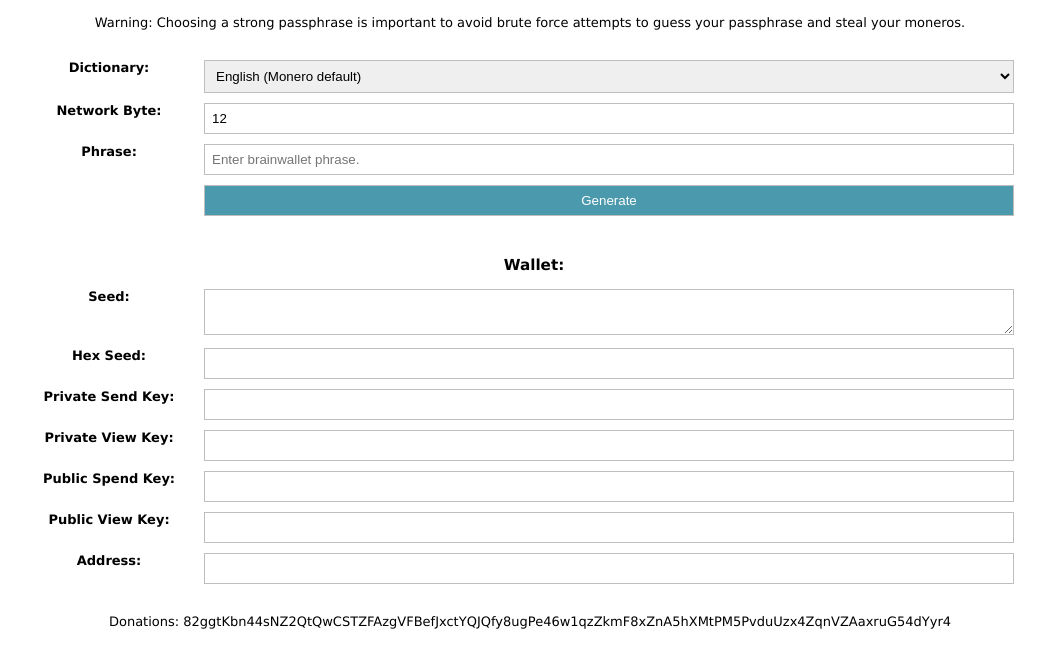
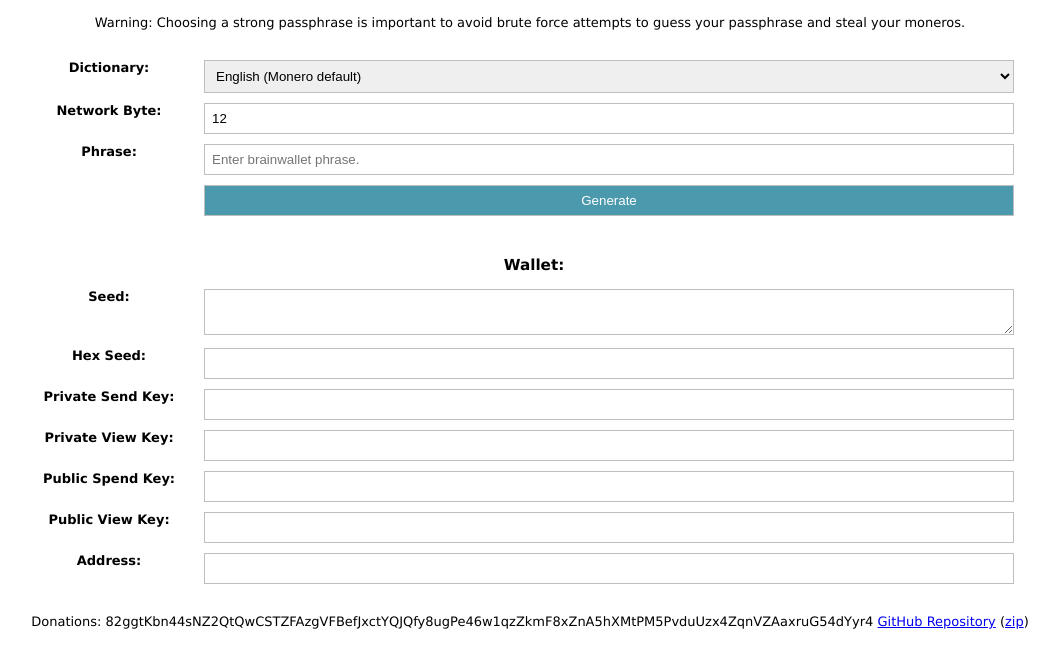
Before and after one commit to MikeTorino/monerobrainwallet, a plain HTML site: page site/brainwallet_gen.html in a window 1280 px wide. Shown: the part 50-718 px from the top of the page, without its empty margins (110-1169 px from the left). Drawn offline with Linux system fonts and the light colour scheme.

Commit message:
Update brainwallet_gen.html

```diff
--- a/site/brainwallet_gen.html
+++ b/site/brainwallet_gen.html
@@ -131,5 +131,7 @@
 		</div>
 		</div>
 <span class="item"><span id="footerlabeldonations">Donations:</span> 82ggtKbn44sNZ2QtQwCSTZFAzgVFBefJxctYQJQfy8ugPe46w1qzZkmF8xZnA5hXMtPM5PvduUzx4ZqnVZAaxruG54dYyr4</span>
+		 <span class="item"><a href="https://github.com/MikeTorino/monerobrainwallet" target="_blank" id="footerlabelgithub">GitHub Repository</a>
+						(<a href="https://github.com/MikeTorino/monerobrainwallet/archive/main.zip" target="_blank" id="footerlabelgithubzip">zip</a>)</span>
 	</center></body>
 </html>
```
